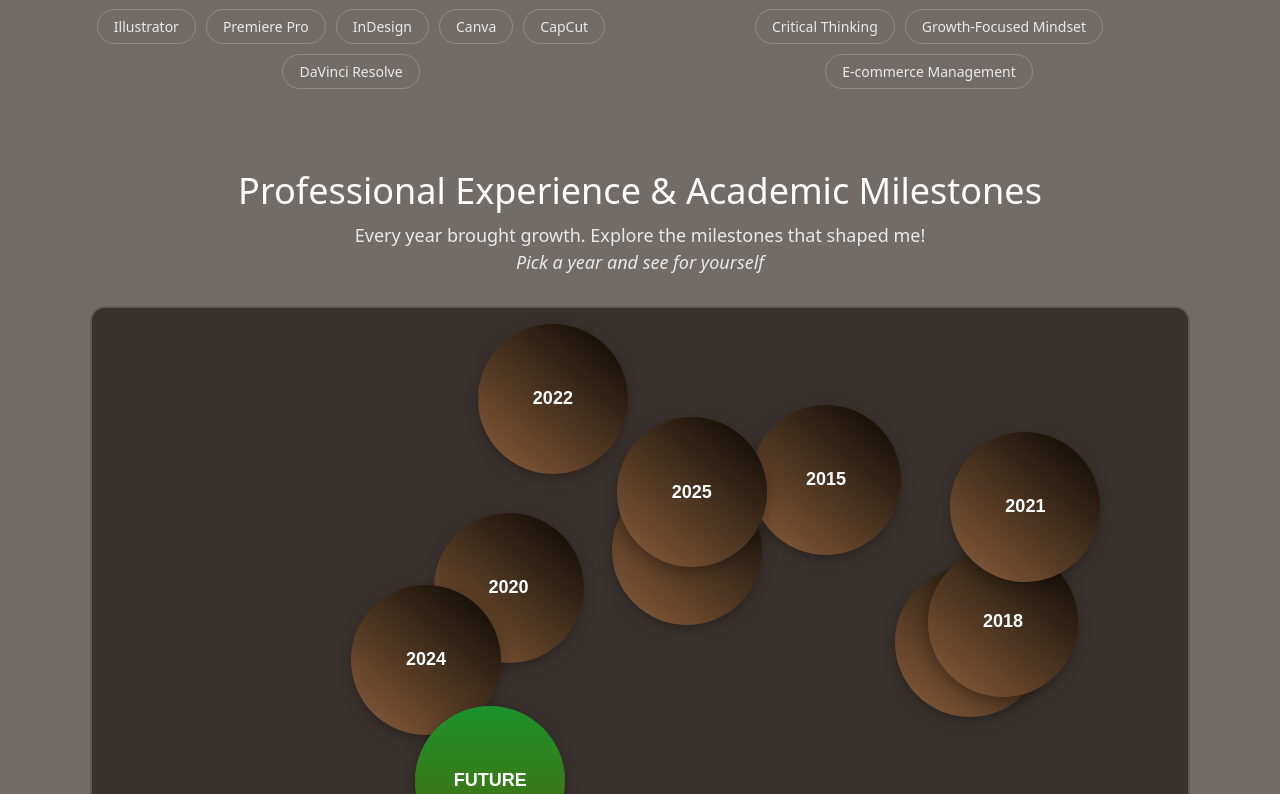
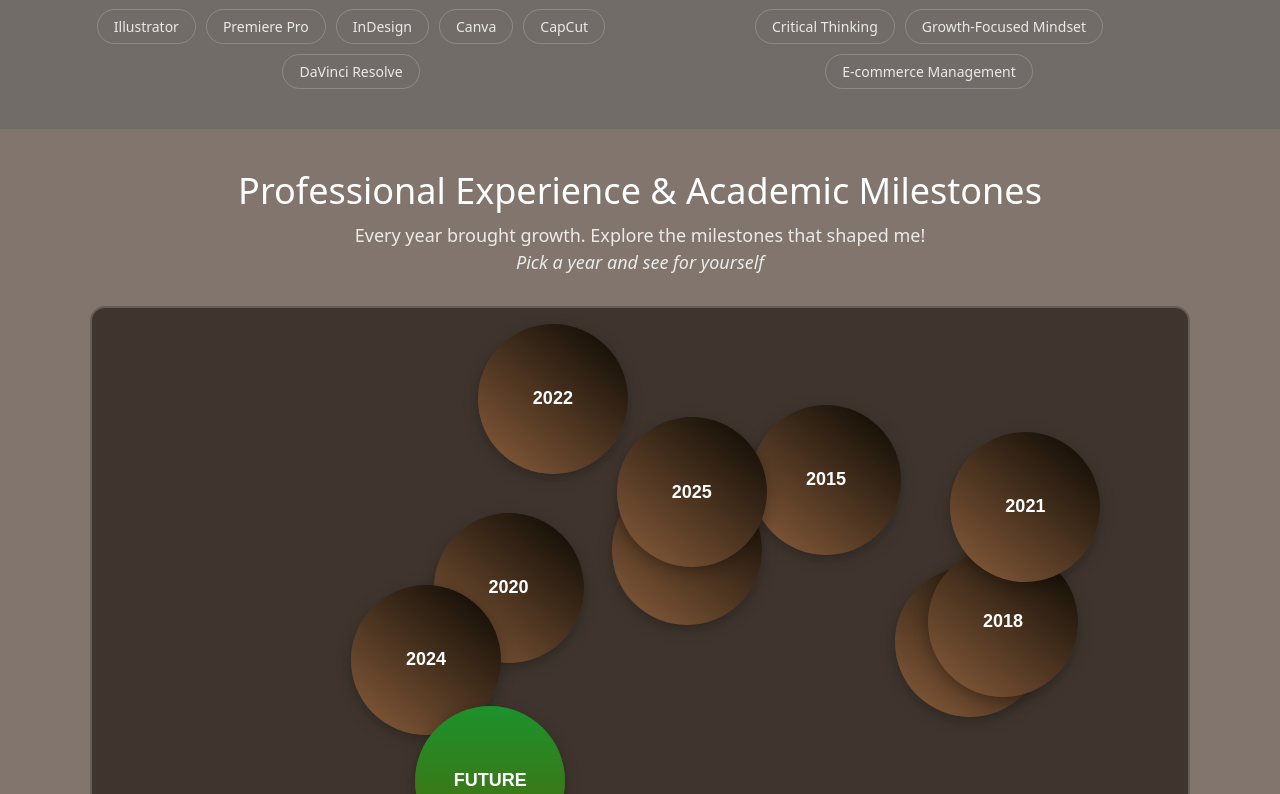
Before and after one commit to gititbunny/nn-react-portfolio, a React (Create React App) app in the folder portfolio/: page / in a window 1280 px wide. Shown: the part 2766-3560 px from the top of the page. Built offline with nearby package versions, Linux system fonts and the light colour scheme.

Commit message:
Update experience background color

```diff
--- a/portfolio/src/styles/Experience.css
+++ b/portfolio/src/styles/Experience.css
@@ -1,5 +1,5 @@
 #experience {
-  background: rgba(20, 11, 5, 0.6);
+  background-color: rgba(46, 25, 12, 0.6);
   padding: 40px 20px;
   color: #fff;
   text-align: center;
```
